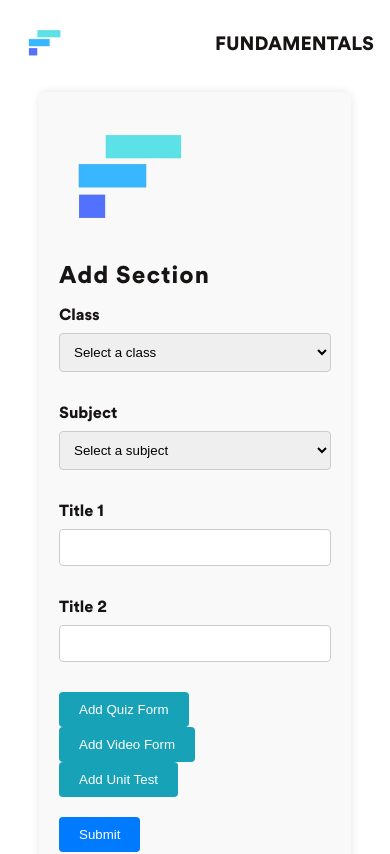
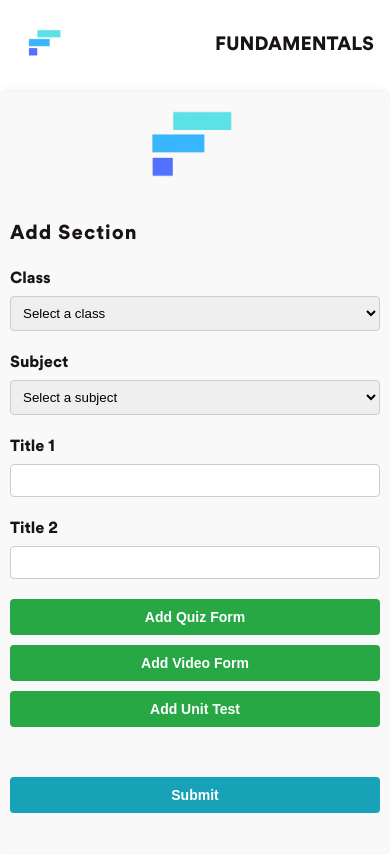
Before and after one commit to puneeth072003/Fundamentals, a React (Vite) app in the folder Frontend/Fundamentals/: page /addsection in a window 390 px wide. Shown: the top 854 px of the page. Built offline with nearby package versions, Linux system fonts and the light colour scheme.

Commit message:
Made alterations in the teachers component

```diff
--- a/Frontend/Fundamentals/src/AddSection/AddSection.css
+++ b/Frontend/Fundamentals/src/AddSection/AddSection.css
@@ -1,17 +1,11 @@
 .container {
-  width: 80%;
-  margin: 0 auto;
-  padding: 20px;
+  width: 100%;
+  /* height: 100vh; */
+  padding: 3%;
   background-color: #f9f9f9;
   border-radius: 8px;
   box-shadow: 0 0 10px rgba(0, 0, 0, 0.1);
-}
-
-
-
-.title {
-  font-size: 24px;
-  font-weight: bold;
+  justify-content: center;
 }
 
 .add-section-form {
@@ -19,93 +13,134 @@
   flex-direction: column;
 }
 
+.navbar-logo {
+  width: 100px;
+  margin-bottom: 20px;
+  display: block;
+  margin-left: auto;
+  margin-right: auto;
+  transition: transform 0.3s ease;
+}
+
+.title {
+  font-size: 24px;
+  font-weight: bold;
+  margin-bottom: 20px;
+}
+
 .form-group {
   margin-bottom: 20px;
 }
 
-label {
+.form-group label {
   display: block;
   font-weight: bold;
   margin-bottom: 5px;
 }
 
-input[type="text"], select {
+.form-group input,
+.form-group select {
   width: 100%;
-  padding: 10px;
-  margin-bottom: 10px;
+  padding: 8px;
   border: 1px solid #ccc;
   border-radius: 4px;
-  box-sizing: border-box;
 }
 
-button {
-  padding: 10px 20px;
-  border: none;
+.quiz-form,
+.video-form,
+.unit-form {
+  margin-bottom: 20px;
+  padding: 20px;
+  border: 1px solid #ddd;
   border-radius: 4px;
-  background-color: #007bff;
-  color: #fff;
-  cursor: pointer;
+  background-color: #fff;
 }
 
-button:hover {
-  background-color: #0056b3;
-}
-
-/* Quiz and video form styles */
-.quiz-form, .video-form, .unit-form {
-  padding: 20px;
-  background-color: #e9e9e9;
-  border-radius: 8px;
-  margin-bottom: 20px;
+.quiz-form h3,
+.video-form h3,
+.unit-form h3 {
+  font-size: 20px;
+  margin-bottom: 10px;
 }
 
 .question-form {
-  margin-bottom: 20px;
-  padding: 10px;
-  background-color: #fff;
-  border: 1px solid #ddd;
+  margin-bottom: 15px;
+}
+
+.question-form .form-group {
+  margin-bottom: 10px;
+}
+
+.close-button,
+.add-question-button,
+.add-quiz-button,
+.add-video-button,
+.add-unit-button,
+.submit-button {
+  display: inline-block;
+  padding: 10px 15px;
+  font-size: 14px;
+  font-weight: bold;
+  color: #fff;
+  background-color: #007bff;
+  border: none;
   border-radius: 4px;
+  cursor: pointer;
+  transition: background-color 0.3s ease;
 }
 
 .close-button {
+  background-color: #dc3545;
   float: right;
-  background-color: #dc3545;
 }
 
 .close-button:hover {
   background-color: #c82333;
 }
 
-.add-question-button {
+.add-question-button,
+.add-quiz-button,
+.add-video-button,
+.add-unit-button {
+  margin-right: 10px;
   background-color: #28a745;
 }
 
-.add-question-button:hover {
+.add-question-button:hover,
+.add-quiz-button:hover,
+.add-video-button:hover,
+.add-unit-button:hover {
   background-color: #218838;
 }
 
-.add-quiz-button, .add-video-button, .add-unit-button {
+.submit-button {
   background-color: #17a2b8;
-  margin-right: 10px;
+  margin-top: 20px;
 }
 
-.add-quiz-button:hover, .add-video-button:hover, .add-unit-button:hover {
+.submit-button:hover {
   background-color: #138496;
 }
 
-.submit-button {
-  background-color: #007bff;
+@media (max-width: 600px) {
+  .container {
+    padding: 10px;
+  }
+
+  .navbar-logo {
+    width: 100px;
+  }
+
+  .title {
+    font-size: 20px;
+  }
+
+  .add-question-button,
+  .add-quiz-button,
+  .add-video-button,
+  .add-unit-button,
+  .submit-button {
+    width: 100%;
+    margin-bottom: 10px;
+  }
 }
-
-.submit-button:hover {
-  background-color: #0056b3;
-}
-
-.navbar-logo {
-  width: 150px; /* Adjust the width as needed */
-  height: auto; /* Maintain aspect ratio */
-  padding: 10px; /* Add some padding for spacing */
-  margin: 0; /* Reset margin */
-  display: block; /* Make it a block element */
-  transition: transform 0.3s ease; /* Smooth transform on hover */
-}
--- a/Frontend/Fundamentals/src/Teachers/Teacher.jsx
+++ b/Frontend/Fundamentals/src/Teachers/Teacher.jsx
@@ -11,6 +11,9 @@ const TeacherComp = () => {
   const [selectedSubunit, setSelectedSubunit] = useState(null);
   const [selectedGrade, setSelectedGrade] = useState('');
   const { userData } = useContext(UserContext);
+
+  const [selectedClassName, setSelectedClassName] = useState('');
+  const [selectedClassSubject, setSelectedClassSubject] = useState('');
 
   // redirect to login page if the page is reloaded
   const [hasConfirmed, setHasConfirmed] = useState(false);
@@ -26,17 +29,20 @@ const TeacherComp = () => {
 
   useEffect(() => {
     const fetchStudents = async () => {
+      if (selectedClassName && selectedClassSubject) {
         try {
-        const response = await fetch('http://localhost:3000/api/v1/getall');
+          const classNo = Number(selectedClassName);
+          const response = await fetch(`http://localhost:3000/api/v1/getall/${classNo}/${selectedClassSubject}`);
           const data = await response.json();
           setStudents(data);
         } catch (error) {
           console.error('Error fetching students:', error);
         }
+      }
     };
 
     fetchStudents();
-  }, []);
+  }, [selectedClassName, selectedClassSubject]);
 
   const handleStudentClick = (student) => {
     setSelectedStudent(student);
@@ -66,7 +72,7 @@ const TeacherComp = () => {
     } else {
       return 'Not Graded';
     }
-  }
+  };
 
   return (
     <div className='teach-main'>
@@ -76,6 +82,31 @@ const TeacherComp = () => {
       </div>
       <div className="teach-container">
         <div className="teach-sidebar">
+          <h2>Class Details</h2>
+          <select
+            className="teach-classname-dropdown"
+            value={selectedClassName}
+            onChange={(e) => setSelectedClassName(e.target.value)}
+          >
+            <option value="">Select a class name</option>
+            <option value="11">Class 11</option>
+            <option value="12">Class 12</option>
+          </select>
+          {selectedClassName && (
+            <select
+              className="teach-classsubject-dropdown"
+              value={selectedClassSubject}
+              onChange={(e) => setSelectedClassSubject(e.target.value)}
+            >
+              <option value="">Select a class subject</option>
+              <option value="physics">Physics</option>
+              <option value="chemistry">Chemistry</option>
+              <option value="maths">Maths</option>
+              <option value="biology">Biology</option>
+            </select>
+          )}
+          {selectedClassName && selectedClassSubject && (
+            <>
               <h2>Students</h2>
               <ul className="teach-students">
                 {students.map((student) => (
@@ -88,6 +119,8 @@ const TeacherComp = () => {
                   </li>
                 ))}
               </ul>
+            </>
+          )}
         </div>
         <div className="teach-content">
           {selectedStudent && (
```
Lines whose indentation alone changed are shown as unchanged.
